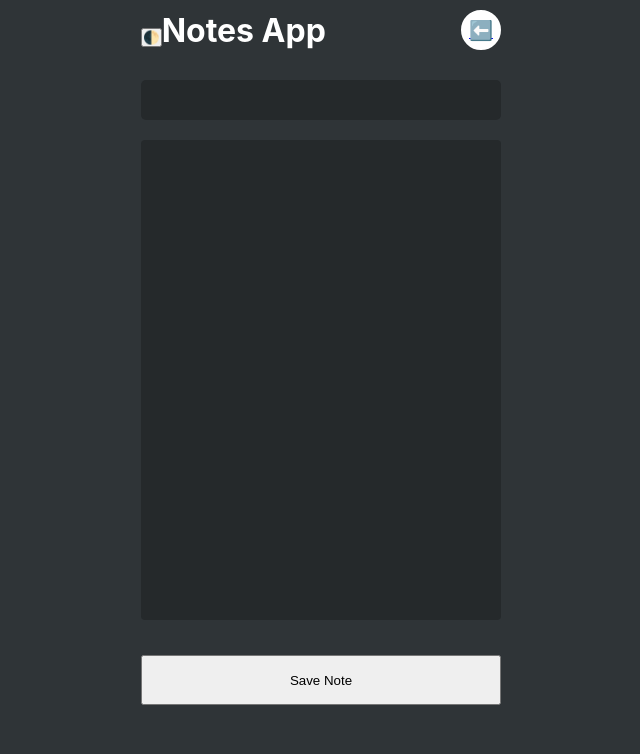
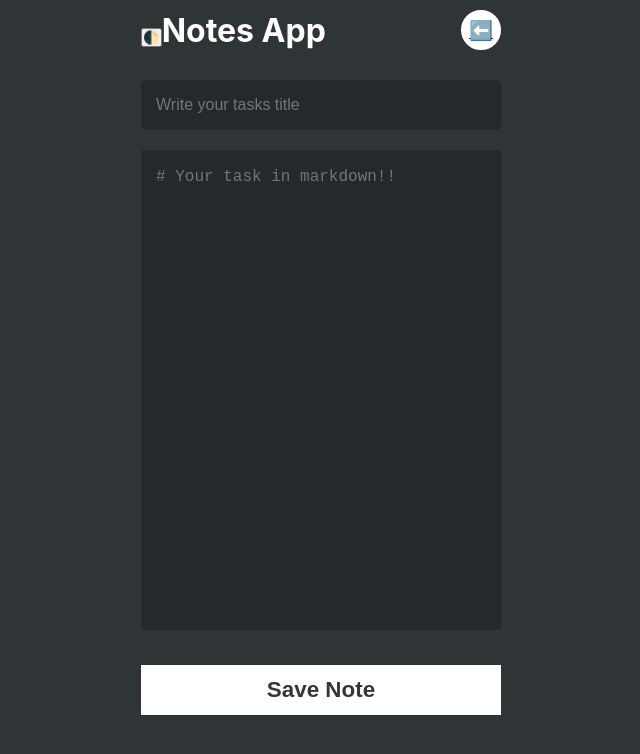
Before and after one commit to doulovera/todo-app_react, a React (Create React App) app: page /create in a window 1280 px wide. Shown: the top 754 px of the page, without its empty margins (319-959 px from the left). Built offline with nearby package versions, Linux system fonts and the light colour scheme.

Commit message:
Add functionality to Create Task

```diff
--- a/package.json
+++ b/package.json
@@ -1,14 +1,14 @@
 {
   "name": "todo-app_react",
-  "version": "0.1.0",
+  "version": "1.0.0",
   "private": true,
   "dependencies": {
     "react": "17.0.2",
     "react-dom": "17.0.2",
     "react-markdown": "7.0.1",
     "react-scripts": "4.0.3",
-    "styled-components": "^5.3.1",
-    "wouter": "^2.8.0-alpha.1"
+    "styled-components": "5.3.1",
+    "wouter": "2.8.0-alpha.1"
   },
   "scripts": {
     "start": "react-scripts start",
--- a/src/App.js
+++ b/src/App.js
@@ -11,30 +11,6 @@ import TodoItem from 'components/TodoItem'
 import Note from 'pages/Note'
 import TodoHeaderButton from 'components/TodoHeaderButton'
 import { AppS } from 'styles/App.style'
-
-const FAKE_ARRAY = [
-  {
-    id: 1634015287752,
-    title: 'La propiedad text-overflow ha de ser especificada usando uno o dos valores. Si se define solo un valor, este determinará el comportamiento del overflow para el final de la línea (el extremo derecho en un texto izquierda-a-derecha o el extremo izquierdo en un texto derecha-a-izquierda)',
-    description: '# Hello world',
-    done: false,
-    color: 'blue'
-  },
-  {
-    id: 1634015289490,
-    title: 'Second task',
-    description: '# Bye world >:)',
-    done: true,
-    color: 'red'
-  },
-  {
-    id: 1634015289844,
-    title: 'Tercera tarea bro',
-    description: '# idunno bruh',
-    done: false,
-    color: 'orange'
-  }
-]
 
 function App () {
   const [isDarkMode, setIsDarkMode] = useState(true)
@@ -79,7 +55,7 @@ function App () {
         </Route>
 
         <Route path="/create">
-          <CreateNote />
+          <CreateNote addTask={addTask} />
         </Route>
 
       </AppS>
--- a/src/pages/CreateNote/CreateNote.style.js
+++ b/src/pages/CreateNote/CreateNote.style.js
@@ -2,14 +2,15 @@ import styled from 'styled-components'
 
 export const InputS = styled.input`
   display: block;
-  height: 40px;
+  height: 50px;
   width: 100%;
-  padding: 0 10px;
+  padding: 0 15px;
   background-color: var(--secondary);
   border-radius: 5px;
   border: 0;
   outline: 0;
   color: var(--font);
+  font-size: 1rem;
 `
 
 export const TextareaS = styled.textarea`
@@ -18,13 +19,15 @@ export const TextareaS = styled.textarea`
   height: auto;
   width: 100%;
   margin: 20px 0 35px;
-  padding: 15px 10px;
+  padding: 15px;
   background-color: var(--secondary);
   border-radius: 4px;
   border: 0;
   outline: 0;
   line-height: 1.5;
+  font-family: monospace;
   color: var(--font);
+  font-size: 1rem;
   resize: none;
 `
 
@@ -32,4 +35,11 @@ export const ButtonS = styled.button`
   display: block;
   height: 50px;
   width: 100%;
+  background-color: var(--reverse);
+  border: 0;
+  outline: 0;
+  color: var(--reverse-font);
+  font-size: 1.4rem;
+  font-weight: bold;
+  cursor: pointer;
 `
--- a/src/pages/CreateNote/index.js
+++ b/src/pages/CreateNote/index.js
@@ -1,14 +1,39 @@
-import React from 'react'
+import React, { useState } from 'react'
+import { useLocation } from 'wouter'
 import { InputS, TextareaS, ButtonS } from './CreateNote.style'
 
-export default function CreateNote () {
-  // feat: CREAR INTERVAL PARA QUE GUARDE AUTOMÁTICAMENTE EL CONTENIDO EN OTRO ITEM DEL LOCALSTORAGE
+// feat: CREAR INTERVAL PARA QUE GUARDE AUTOMÁTICAMENTE EL CONTENIDO EN OTRO ITEM DEL LOCALSTORAGE (TEMP_NOTE)
+export default function CreateNote ({ addTask }) {
+  const [taskTitle, setTaskTitle] = useState('')
+  const [taskDescription, setTaskDescription] = useState('')
+
+  const [location, setLocation] = useLocation()
+
+  const handleSubmit = (event) => {
+    event.preventDefault()
+    if (taskTitle.trim() === '') return alert('Please, don\'t leave empty the title camp') // Tiene que poner el input en rojo
+    addTask(taskTitle, taskDescription, 'blue')
+    setLocation('/')
+  }
+
+  const handleChange = (event, setState) => {
+    setState(event.target.value)
+  }
+
   return (
     <section>
-      <form style={{ padding: '0 20px' }}>
-        <InputS type="text" />
-        <TextareaS></TextareaS>
-        <ButtonS>Save Note</ButtonS>
+      <form style={{ padding: '0 20px' }} onSubmit={handleSubmit}>
+        <InputS
+          type="text"
+          placeholder="Write your tasks title"
+          onChange={(e) => handleChange(e, setTaskTitle)}
+        />
+
+        <TextareaS
+          placeholder="# Your task in markdown!!"
+          onChange={(e) => handleChange(e, setTaskDescription)}
+        ></TextareaS>
+        <ButtonS type="submit">Save Note</ButtonS>
       </form>
     </section>
   )
```
